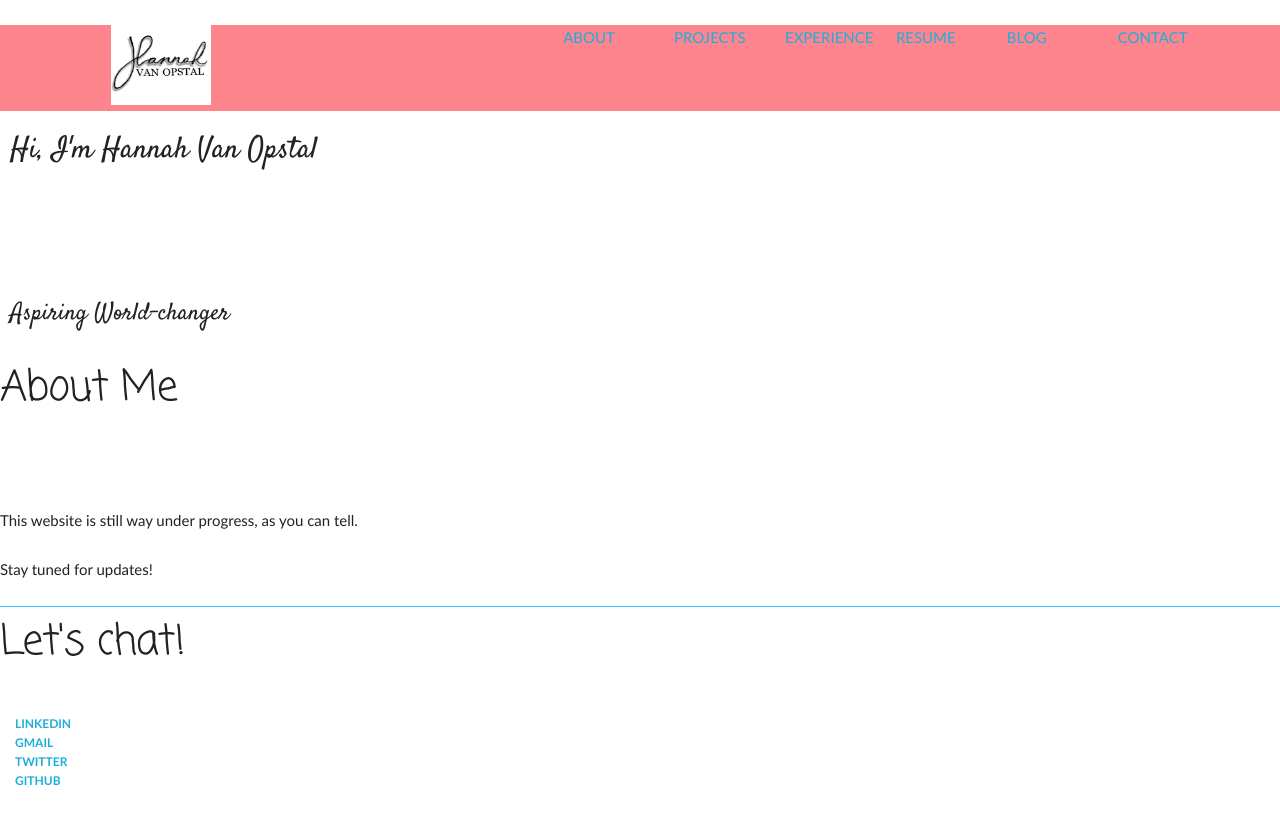
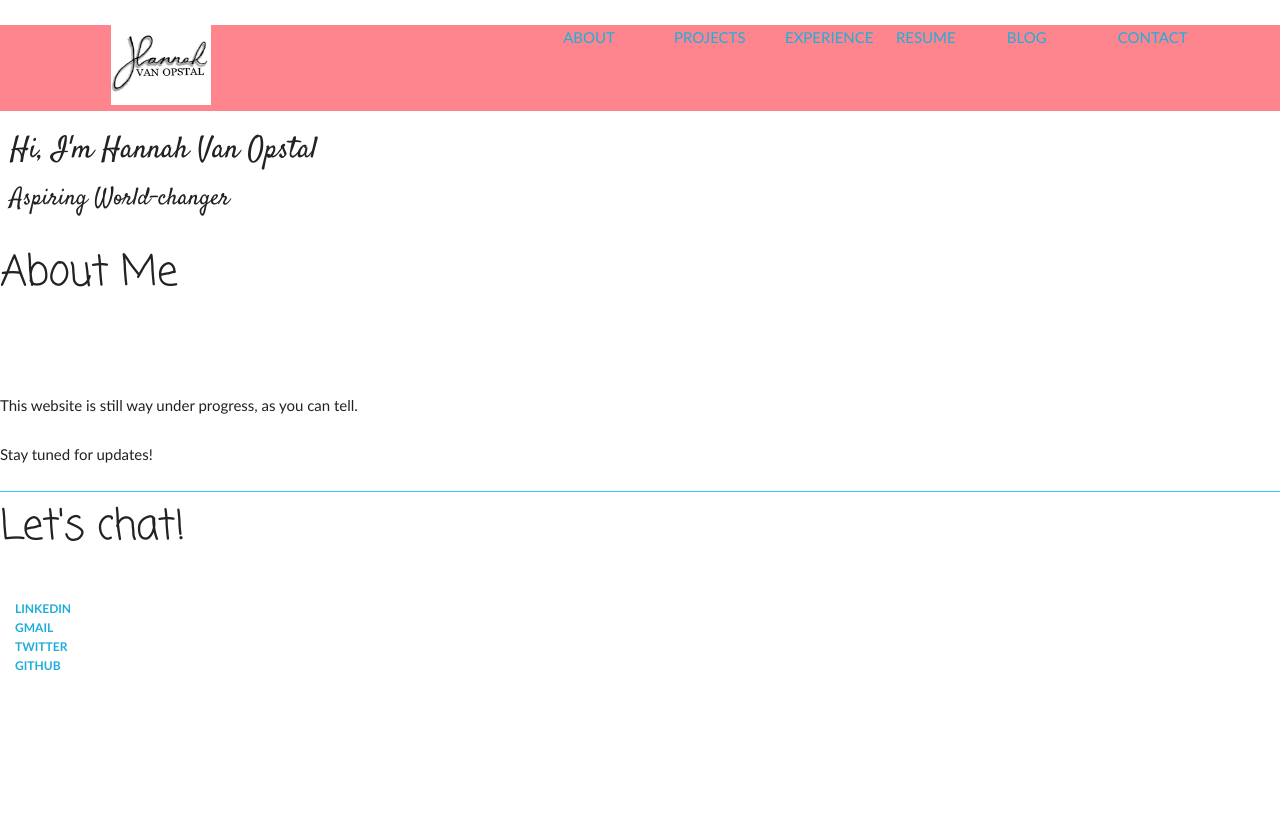
Before and after one commit to hvanopstal/hvanopstal.github.io, a Jekyll site: the page index.html, which Jekyll copies as it is, in a window 1280 px wide. Shown: the top 825 px of the page. Built offline with Jekyll 4.4.1, drawn with Linux system fonts in a browser that asks for light colours; some web fonts are replaced.

Commit message:
Update main.css
added section-title div family and changed spacing between intro sections

```diff
--- a/css/main.css
+++ b/css/main.css
@@ -81,5 +81,9 @@
 }
 div.intro-jobtitle {
   font-size: 1.6em;
-  margin-top: 5em;
+  margin-top: 5px;
 }
+div.section-title {
+  padding-top: 10px;
+  font-family: "Coming Soon", "Calibri", Arial;
+}
```
